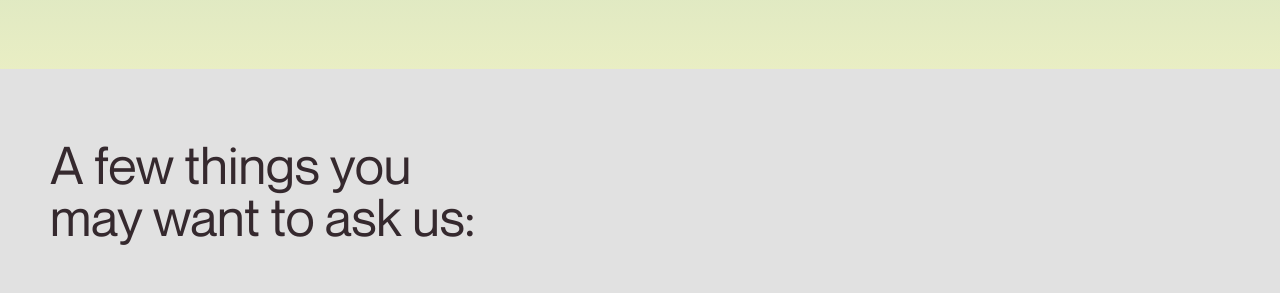
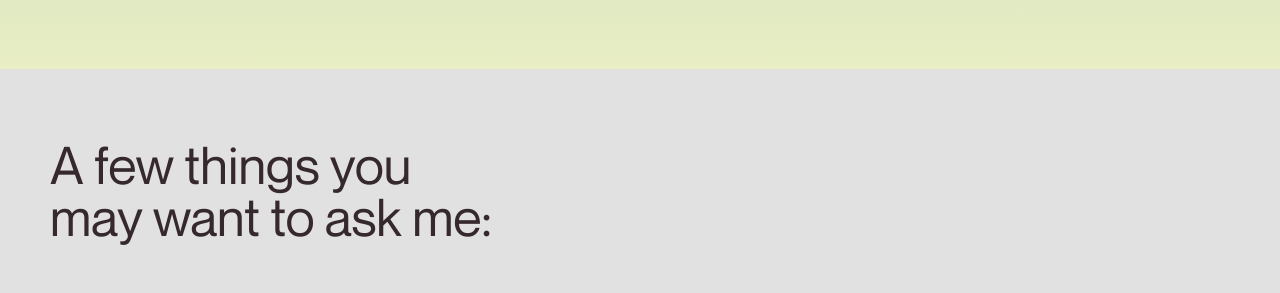
Before and after one commit to ansh-verma-07/ansh-clean-portfolio, a Next.js app: page /contact in a window 1280 px wide. Shown: the part 2000-2293 px from the top of the page. Built offline with nearby package versions, Linux system fonts and the light colour scheme; no server answers.

Commit message:
Update Faq.tsx

```diff
--- a/container/contact-page/Faq.tsx
+++ b/container/contact-page/Faq.tsx
@@ -32,7 +32,7 @@ export default function Faq() {
 			<div className="padding-x pb-[50px] sm:mt-5 mt-0">
 				<h1 className="sub-heading font-medium font-NeueMontreal text-secondry blend-target w-fit">
 					A few things you <br />
-					may want to ask us:
+					may want to ask me:
 				</h1>
 			</div>
 			{FaqItems.map((item) => (
```
